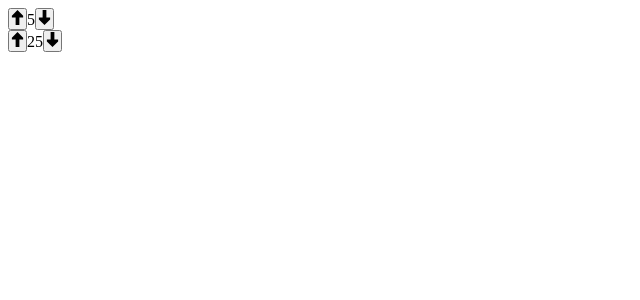
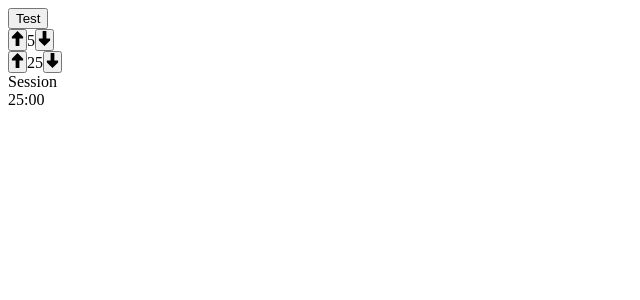
Before and after one commit to Silentgraphic/freecodecampTomato, a React (Vite) app: page / in a window 1280 px wide. Shown: the top 300 px of the page, without its empty margins (0-640 px from the left). Built offline with nearby package versions, Linux system fonts and the light colour scheme.

Commit message:
set basic timer ui

```diff
--- a/src/App.jsx
+++ b/src/App.jsx
@@ -1,13 +1,18 @@
 import { useState } from "react";
 import Buttons from "./Buttons";
+import Timer from "./Timer";
 
 function App() {
   const [sesionLength, setSession] = useState(25);
   const [breakLength, setBreak] = useState(5);
   const [isRunning, setRunning] = useState(false);
+  const [sOrB, setSOrB] = useState("Session");
 
   return (
     <div id="clock">
+      <button onClick={() => setRunning(!isRunning)}>Test</button>
+      <br />
+
       <Buttons
         sesionLength={sesionLength}
         setSession={setSession}
@@ -15,6 +20,14 @@ function App() {
         setBreak={setBreak}
         isRunning={isRunning}
       />
+
+      <Timer
+        sesionLength={sesionLength}
+        breakLength={breakLength}
+        sOrB={sOrB}
+        setSOrB={setSOrB}
+        isRunning={isRunning}
+      />
     </div>
   );
 }
--- /dev/null
+++ b/src/Timer.jsx
@@ -0,0 +1,52 @@
+import { useEffect, useRef, useState } from "react";
+
+/* eslint-disable react/prop-types */
+function Timer({
+    sesionLength,
+    breakLength,
+    sOrB,
+    setSOrB,
+    isRunning
+}) {
+
+    const timer = useRef();
+    const [seconds, setSeconds] = useState(0);
+
+    const convertToString = () => {
+        let minsString = "";
+        let secsString = seconds.toString();
+
+        if (sOrB === "Session") minsString = sesionLength.toString();
+        else if (sOrB === "Break") minsString = breakLength.toString();
+
+        if (minsString.length === 1) minsString = "0" + minsString;
+        if (secsString.length === 1) secsString = "0" + secsString;
+
+        return `${minsString}:${secsString}`;
+    };
+
+    useEffect(() => {
+        if (isRunning) {
+            timer.current = setInterval(() => {
+                setSeconds((e) => {
+                    if (e === 0) {
+                        return 59;
+                    }
+                    else return e - 1;
+                });
+            }, 1000);
+        } else {
+            clearInterval(timer.current);
+        }
+    }, [isRunning]);
+
+    return (
+        <div id="time-left">
+            <span>{sOrB}</span>
+            <br />
+            <span>{convertToString()}</span>
+        </div>
+    );
+}
+
+export default Timer;
```
